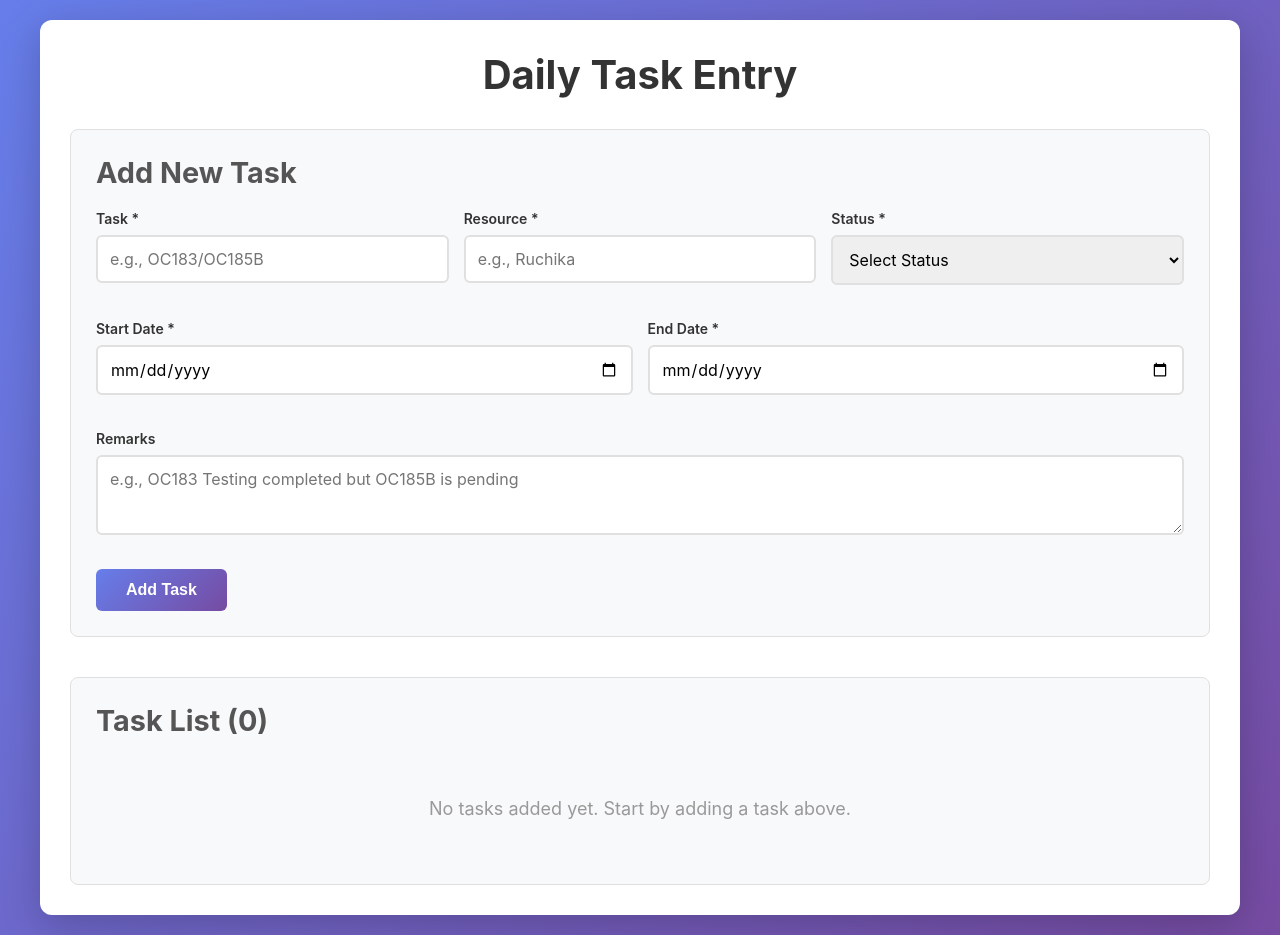
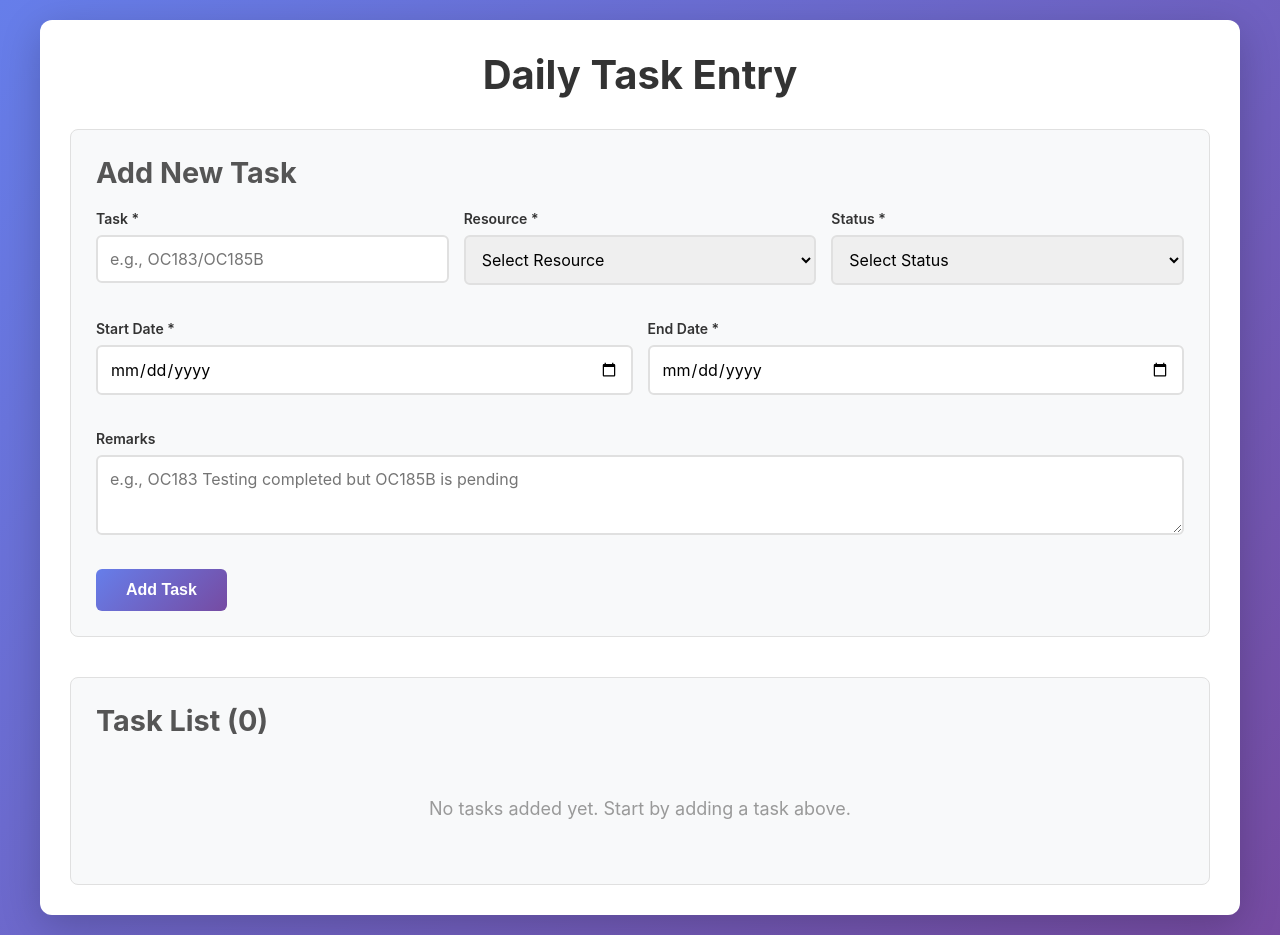
Before and after one commit to myselfabhi/task_mailer, a Next.js app: page / in a window 1280 px wide. Built offline with nearby package versions, Linux system fonts and the light colour scheme.

Commit message:
Replace resource input field with a dropdown selection in TaskForm component, allowing users to choose from predefined resources for improved usability.

```diff
--- a/app/components/TaskForm.tsx
+++ b/app/components/TaskForm.tsx
@@ -82,15 +82,22 @@ export default function TaskForm({ onTaskAdded, onError }: TaskFormProps) {
           </div>
           <div className="form-group">
             <label htmlFor="resource">Resource *</label>
-            <input
-              type="text"
+            <select
               id="resource"
               name="resource"
               value={formData.resource}
               onChange={handleChange}
-              placeholder="e.g., Ruchika"
               required
-            />
+            >
+              <option value="">Select Resource</option>
+              <option value="Jitendra Arora">Jitendra Arora</option>
+              <option value="Chetan Kumar">Chetan Kumar</option>
+              <option value="Prateek Dagur">Prateek Dagur</option>
+              <option value="Suneel Kumar Rajpoot">Suneel Kumar Rajpoot</option>
+              <option value="Sonu Diwakar">Sonu Diwakar</option>
+              <option value="Laxmiraj Singh">Laxmiraj Singh</option>
+              <option value="Abhinav Verma">Abhinav Verma</option>
+            </select>
           </div>
           <div className="form-group">
             <label htmlFor="status">Status *</label>
```
